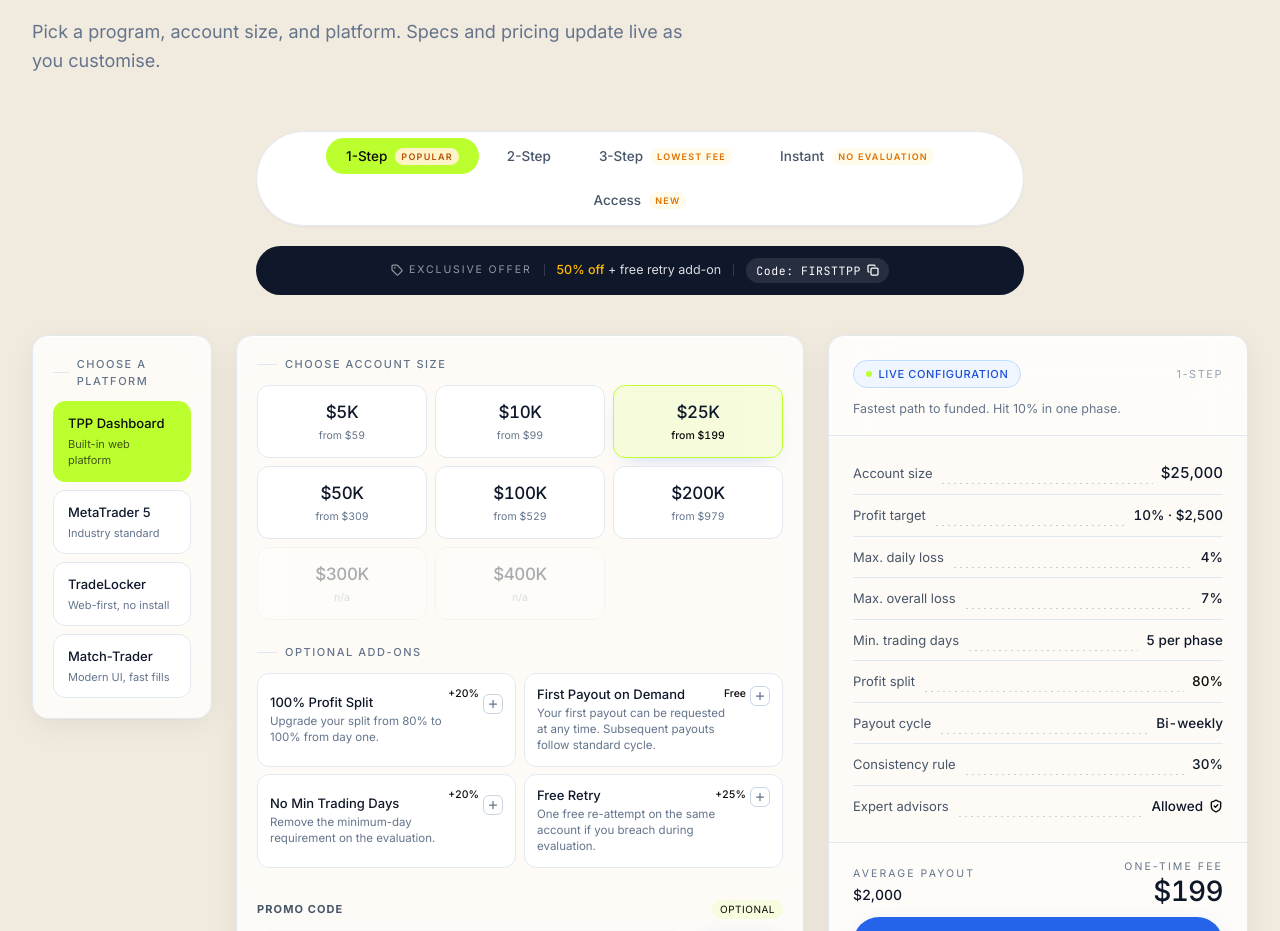
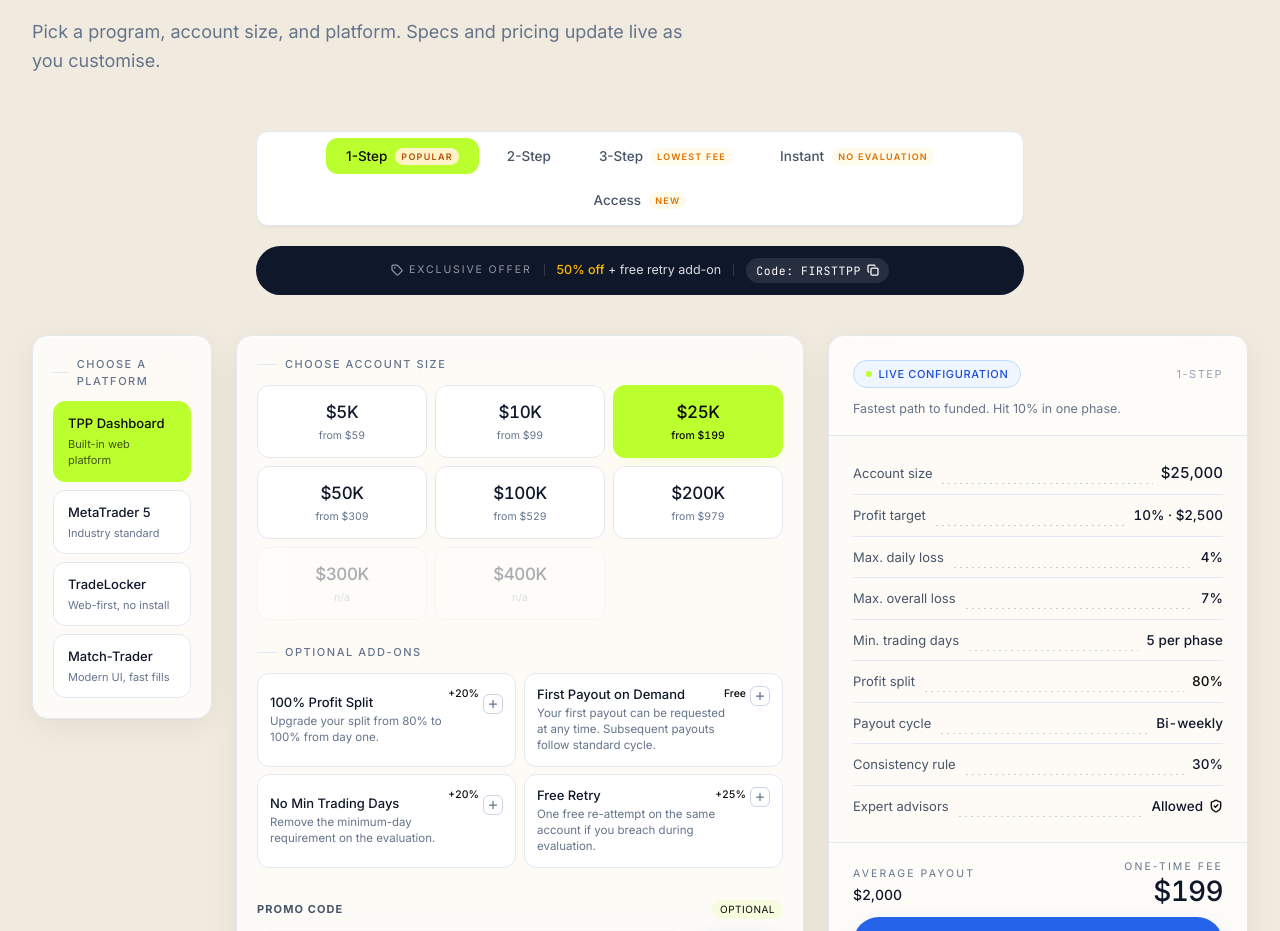
Before and after one commit to jatinkatariaaaa/thepeoplepropwebsite, a Next.js app: page /v2 in a window 1280 px wide. Shown: the part 5207-6138 px from the top of the page. Built offline with nearby package versions, Linux system fonts and the light colour scheme.

Commit message:
style: make all active buttons solid lime green and change top toggle shapes to rounded rectangles

```diff
--- a/src/components/landing/V2ChallengeCalculator.tsx
+++ b/src/components/landing/V2ChallengeCalculator.tsx
@@ -255,7 +255,7 @@ export function V2ChallengeCalculator() {
         />
 
         {/* Program type pills (Atlas-style hero bar) - Desktop */}
-        <div className="hidden md:flex mx-auto mb-5 w-full max-w-3xl flex-wrap items-center justify-center gap-2 rounded-full border border-[var(--border)] bg-white p-1.5 shadow-[0_2px_0_rgba(11,15,26,0.02)]">
+        <div className="hidden md:flex mx-auto mb-5 w-full max-w-3xl flex-wrap items-center justify-center gap-2 rounded-xl border border-[var(--border)] bg-white p-1.5 shadow-[0_2px_0_rgba(11,15,26,0.02)]">
           {programs.map((p) => {
             const active = p.key === program.key;
             return (
@@ -265,7 +265,7 @@ export function V2ChallengeCalculator() {
                 onClick={() => selectProgram(p.key)}
                 aria-pressed={active}
                 className={cn(
-                  "relative inline-flex items-center gap-2 rounded-full px-4 md:px-5 py-2 text-[13px] md:text-[13.5px] font-medium transition-colors",
+                  "relative inline-flex items-center gap-2 rounded-xl px-4 md:px-5 py-2 text-[13px] md:text-[13.5px] font-medium transition-colors",
                   active
                     ? "bg-[#bcff2e] text-[#0c0c0c]"
                     : "text-[var(--ink-600)] hover:text-[var(--ink-950)]",
@@ -290,7 +290,7 @@ export function V2ChallengeCalculator() {
         </div>
 
         {/* Program type segmented control - Mobile */}
-        <div className="md:hidden mx-auto mb-5 flex w-full max-w-full bg-[var(--paper-2)] p-1 rounded-full items-center shadow-inner border border-black/[0.04]">
+        <div className="md:hidden mx-auto mb-5 flex w-full max-w-full bg-[var(--paper-2)] p-1 rounded-xl items-center shadow-inner border border-black/[0.04]">
           {programs.map((p) => {
             const active = p.key === program.key;
             return (
@@ -300,7 +300,7 @@ export function V2ChallengeCalculator() {
                 onClick={() => selectProgram(p.key)}
                 aria-pressed={active}
                 className={cn(
-                  "relative inline-flex items-center justify-center whitespace-nowrap rounded-full px-2 py-2.5 transition-all flex-1",
+                  "relative inline-flex items-center justify-center whitespace-nowrap rounded-xl px-2 py-2.5 transition-all flex-1",
                   active
                     ? "bg-white text-[var(--ink-950)] shadow-[0_2px_8px_-2px_rgba(11,15,26,0.08)]"
                     : "text-[var(--ink-500)] hover:text-[var(--ink-950)]",
@@ -454,7 +454,7 @@ export function V2ChallengeCalculator() {
                       "relative rounded-xl border px-3 py-3.5 text-center transition-all duration-200 lift",
                       !offered && "opacity-35 cursor-not-allowed",
                       active
-                        ? "border-[#bcff2e] bg-[#bcff2e20] text-[var(--ink-950)] shadow-[0_8px_22px_-14px_rgba(37,99,235,0.45)]"
+                        ? "border-[#bcff2e] bg-[#bcff2e] text-[#0c0c0c] shadow-[0_8px_22px_-14px_rgba(188,255,46,0.45)]"
                         : "border-[var(--border)] bg-white text-[var(--ink-950)] hover:border-[var(--ink-950)]",
                     )}
                   >
```
